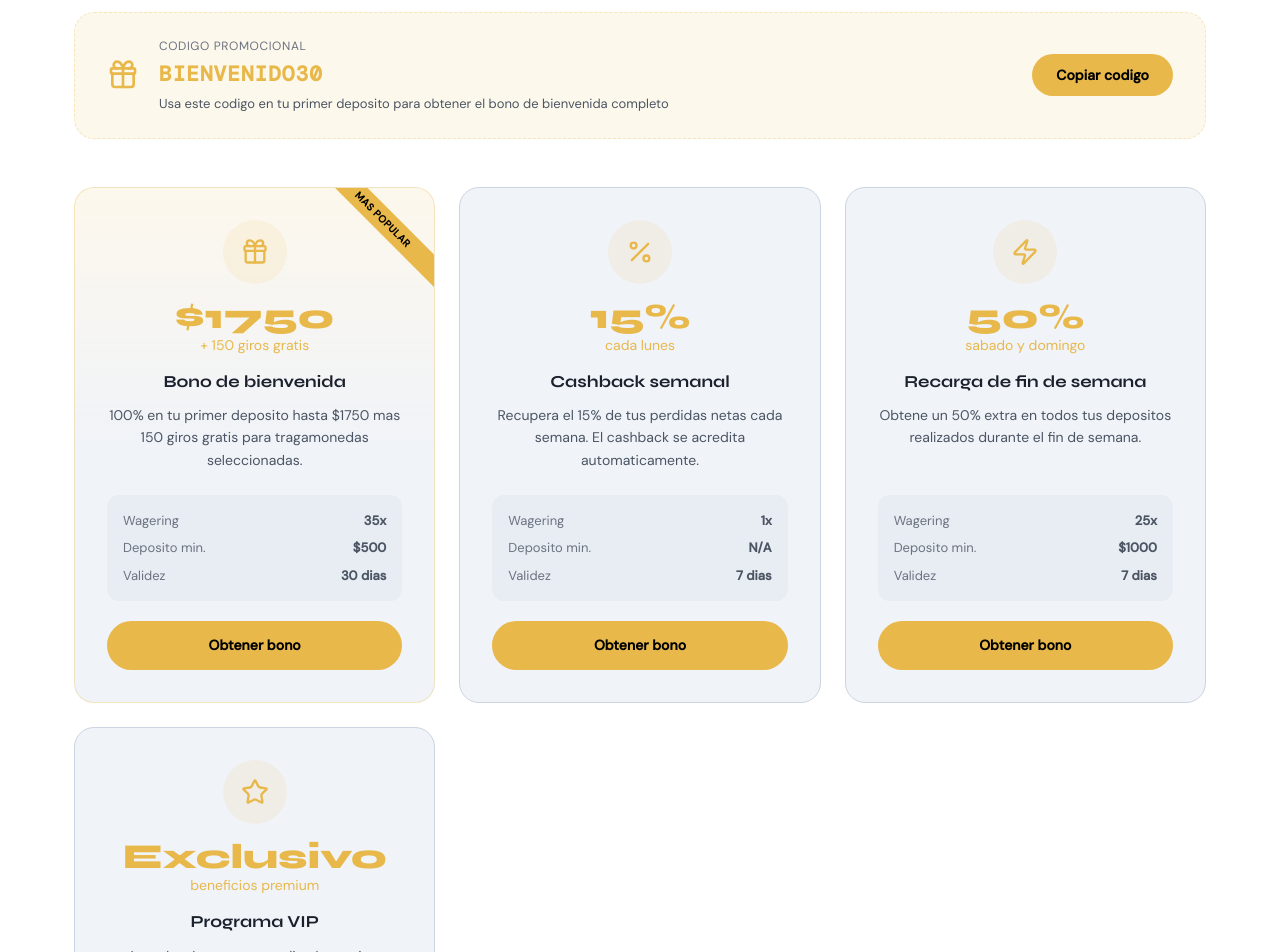
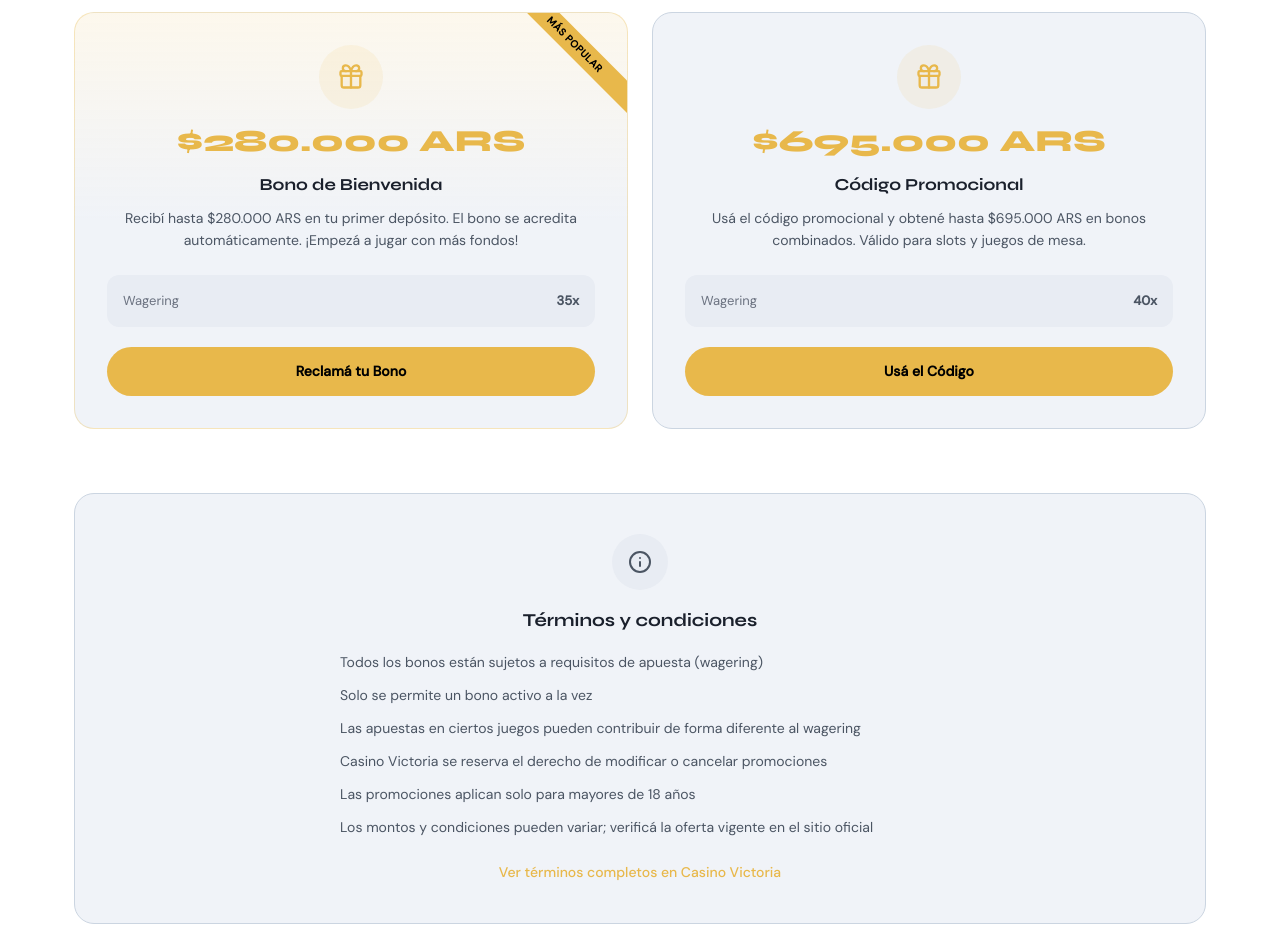
Before and after one commit to mav-rdt/bet30playar-project-setup, a Next.js app: page /bonos in a window 1280 px wide. Shown: the part 340-1292 px from the top of the page. Built offline with nearby package versions, Linux system fonts and the light colour scheme.

Commit message:
Update page.tsx

```diff
--- a/app/bonos/page.tsx
+++ b/app/bonos/page.tsx
@@ -1,65 +1,30 @@
+// app/bonos/page.tsx
+import type { Metadata } from 'next'
 import MonoBrandNav from '@/components/monobrand/MonoBrandNav'
 import MonoBrandFooter from '@/components/monobrand/MonoBrandFooter'
-import { Gift, Percent, Zap, Star, Clock, Info } from 'lucide-react'
+import { getCurrentBrand, getHomeContent } from '@/lib/brand'
+import { Gift, Info } from 'lucide-react'
 
-export const metadata = {
-  title: 'Bonos y Promociones - Bet30',
-  description: 'Descubre todos los bonos y promociones disponibles en Bet30',
+export async function generateMetadata(): Promise<Metadata> {
+  const brand = getCurrentBrand()
+  const content = getHomeContent()
+  const url = `https://${brand.affiliate_domain}`
+  const bonus = content.bonuses[0]
+
+  return {
+    title: bonus
+      ? `Bonos y Promociones de ${brand.brand_name} - ${bonus.amount_label}`
+      : `Bonos y Promociones de ${brand.brand_name}`,
+    description: `Descubrí todos los bonos y promociones disponibles en ${brand.brand_name}: montos, wagering y condiciones verificadas.`,
+    alternates: { canonical: `${url}/bonos` },
   }
-
-const bonuses = [
-  {
-    icon: Gift,
-    title: 'Bono de bienvenida',
-    amount: '$1750',
-    extra: '+ 150 giros gratis',
-    description: '100% en tu primer deposito hasta $1750 mas 150 giros gratis para tragamonedas seleccionadas.',
-    wagering: '35x',
-    minDeposit: '$500',
-    validity: '30 dias',
-    highlight: true,
-  },
-  {
-    icon: Percent,
-    title: 'Cashback semanal',
-    amount: '15%',
-    extra: 'cada lunes',
-    description: 'Recupera el 15% de tus perdidas netas cada semana. El cashback se acredita automaticamente.',
-    wagering: '1x',
-    minDeposit: 'N/A',
-    validity: '7 dias',
-    highlight: false,
-  },
-  {
-    icon: Zap,
-    title: 'Recarga de fin de semana',
-    amount: '50%',
-    extra: 'sabado y domingo',
-    description: 'Obtene un 50% extra en todos tus depositos realizados durante el fin de semana.',
-    wagering: '25x',
-    minDeposit: '$1000',
-    validity: '7 dias',
-    highlight: false,
-  },
-  {
-    icon: Star,
-    title: 'Programa VIP',
-    amount: 'Exclusivo',
-    extra: 'beneficios premium',
-    description: 'Accede a bonos personalizados, retiros prioritarios y un gestor de cuenta dedicado.',
-    wagering: 'Variable',
-    minDeposit: 'Por invitacion',
-    validity: 'Permanente',
-    highlight: false,
-  },
-]
-
-const promoCode = {
-  code: 'BIENVENIDO30',
-  description: 'Usa este codigo en tu primer deposito para obtener el bono de bienvenida completo',
 }
 
 export default function BonosPage() {
+  const brand = getCurrentBrand()
+  const content = getHomeContent()
+  const bonuses = content.bonuses
+
   return (
     <>
       <MonoBrandNav />
@@ -67,77 +32,73 @@ export default function BonosPage() {
         <div style={styles.container}>
           <div style={styles.header}>
             <div style={styles.tag}>Promociones</div>
-            <h1 style={styles.title}>Bonos y ofertas exclusivas</h1>
+            <h1 style={styles.title}>Bonos y ofertas de {brand.brand_name}</h1>
             <p style={styles.subtitle}>
-              Aprovecha nuestras promociones para maximizar tu experiencia de juego. Todos los bonos estan sujetos a terminos y condiciones.
+              Aprovechá las promociones de {brand.brand_name} para maximizar tu
+              experiencia de juego. Todos los bonos están sujetos a términos y
+              condiciones del operador.
             </p>
           </div>
 
-          <div style={styles.promoCodeCard}>
-            <div style={styles.promoCodeContent}>
-              <Gift size={32} style={{ color: 'var(--gold)' }} />
-              <div>
-                <div style={styles.promoCodeLabel}>Codigo promocional</div>
-                <div style={styles.promoCode}>{promoCode.code}</div>
-                <div style={styles.promoCodeDesc}>{promoCode.description}</div>
-              </div>
-            </div>
-            <button style={styles.copyBtn}>Copiar codigo</button>
-          </div>
-
           <div style={styles.bonusGrid}>
-            {bonuses.map((bonus, index) => (
+            {bonuses.map((bonus, index) => {
+              const isHighlight = index === 0
+              return (
                 <div
                   key={index}
                   style={{
                     ...styles.bonusCard,
-                  ...(bonus.highlight ? styles.bonusCardHighlight : {}),
+                    ...(isHighlight ? styles.bonusCardHighlight : {}),
                   }}
                 >
-                {bonus.highlight && <div style={styles.ribbon}>Mas popular</div>}
+                  {isHighlight && <div style={styles.ribbon}>Más popular</div>}
                   <div style={styles.bonusIcon}>
-                  <bonus.icon size={28} />
+                    <Gift size={28} />
                   </div>
-                <div style={styles.bonusAmount}>{bonus.amount}</div>
-                <div style={styles.bonusExtra}>{bonus.extra}</div>
+                  <div style={styles.bonusAmount}>
+                    {bonus.amount_label || `$${bonus.amount_ars.toLocaleString('es-AR')}`}
+                  </div>
                   <h3 style={styles.bonusTitle}>{bonus.title}</h3>
                   <p style={styles.bonusDesc}>{bonus.description}</p>
 
+                  {bonus.wagering && (
                     <div style={styles.bonusDetails}>
                       <div style={styles.bonusDetail}>
                         <span style={styles.detailLabel}>Wagering</span>
                         <span style={styles.detailValue}>{bonus.wagering}</span>
                       </div>
-                  <div style={styles.bonusDetail}>
-                    <span style={styles.detailLabel}>Deposito min.</span>
-                    <span style={styles.detailValue}>{bonus.minDeposit}</span>
                     </div>
-                  <div style={styles.bonusDetail}>
-                    <span style={styles.detailLabel}>Validez</span>
-                    <span style={styles.detailValue}>{bonus.validity}</span>
-                  </div>
-                </div>
+                  )}
 
                   <a href="/registro" style={styles.bonusBtn}>
-                  Obtener bono
+                    {bonus.cta || 'Obtener bono'}
                   </a>
                 </div>
-            ))}
+              )
+            })}
           </div>
 
           <div style={styles.termsSection}>
             <div style={styles.termsIcon}>
               <Info size={24} />
             </div>
-            <h2 style={styles.termsTitle}>Terminos y condiciones</h2>
+            <h2 style={styles.termsTitle}>Términos y condiciones</h2>
             <ul style={styles.termsList}>
-              <li>Todos los bonos estan sujetos a requisitos de apuesta (wagering)</li>
+              <li>Todos los bonos están sujetos a requisitos de apuesta (wagering)</li>
               <li>Solo se permite un bono activo a la vez</li>
               <li>Las apuestas en ciertos juegos pueden contribuir de forma diferente al wagering</li>
-              <li>Bet30 se reserva el derecho de modificar o cancelar promociones</li>
-              <li>Las promociones aplican solo para mayores de 18 anos</li>
+              <li>{brand.brand_name} se reserva el derecho de modificar o cancelar promociones</li>
+              <li>Las promociones aplican solo para mayores de 18 años</li>
+              <li>Los montos y condiciones pueden variar; verificá la oferta vigente en el sitio oficial</li>
             </ul>
-            <a href="#" style={styles.termsLink}>Ver terminos completos</a>
+            <a
+              href={brand.affiliate_url}
+              target="_blank"
+              rel="noopener noreferrer nofollow sponsored"
+              style={styles.termsLink}
+            >
+              Ver términos completos en {brand.brand_name}
+            </a>
           </div>
         </div>
       </main>
@@ -186,50 +147,6 @@ const styles = {
     maxWidth: '600px',
     margin: '0 auto',
   },
-  promoCodeCard: {
-    display: 'flex',
-    alignItems: 'center',
-    justifyContent: 'space-between',
-    padding: '24px 32px',
-    borderRadius: 'var(--r-lg)',
-    border: '1px dashed var(--gold-line)',
-    background: 'var(--gold-dim)',
-    marginBottom: '48px',
-  } as React.CSSProperties,
-  promoCodeContent: {
-    display: 'flex',
-    alignItems: 'center',
-    gap: '20px',
-  },
-  promoCodeLabel: {
-    fontSize: '12px',
-    color: 'var(--gray-2)',
-    textTransform: 'uppercase' as const,
-    letterSpacing: '0.05em',
-    marginBottom: '4px',
-  },
-  promoCode: {
-    fontFamily: 'var(--font-dm-mono)',
-    fontSize: '1.5rem',
-    fontWeight: 700,
-    color: 'var(--gold)',
-    letterSpacing: '0.05em',
-  },
-  promoCodeDesc: {
-    fontSize: '13px',
-    color: 'var(--gray-1)',
-    marginTop: '4px',
-  },
-  copyBtn: {
-    padding: '12px 24px',
-    borderRadius: '999px',
-    background: 'var(--gold)',
-    color: '#000',
-    fontSize: '14px',
-    fontWeight: 700,
-    border: 'none',
-    cursor: 'pointer',
-  },
   bonusGrid: {
     display: 'grid',
     gridTemplateColumns: 'repeat(auto-fit, minmax(280px, 1fr))',
@@ -277,14 +194,10 @@ const styles = {
   },
   bonusAmount: {
     fontFamily: 'var(--font-syne)',
-    fontSize: '2.5rem',
+    fontSize: '2.2rem',
     fontWeight: 800,
     color: 'var(--gold)',
-    lineHeight: 1,
-  },
-  bonusExtra: {
-    fontSize: '14px',
-    color: 'var(--gold)',
+    lineHeight: 1.1,
     marginBottom: '16px',
   },
   bonusTitle: {
@@ -364,6 +277,8 @@ const styles = {
     maxWidth: '600px',
     margin: '0 auto 24px',
     textAlign: 'left' as const,
+    fontSize: '14px',
+    color: 'var(--gray-1)',
   },
   termsLink: {
     fontSize: '14px',
```
Lines whose indentation alone changed are shown as unchanged.
